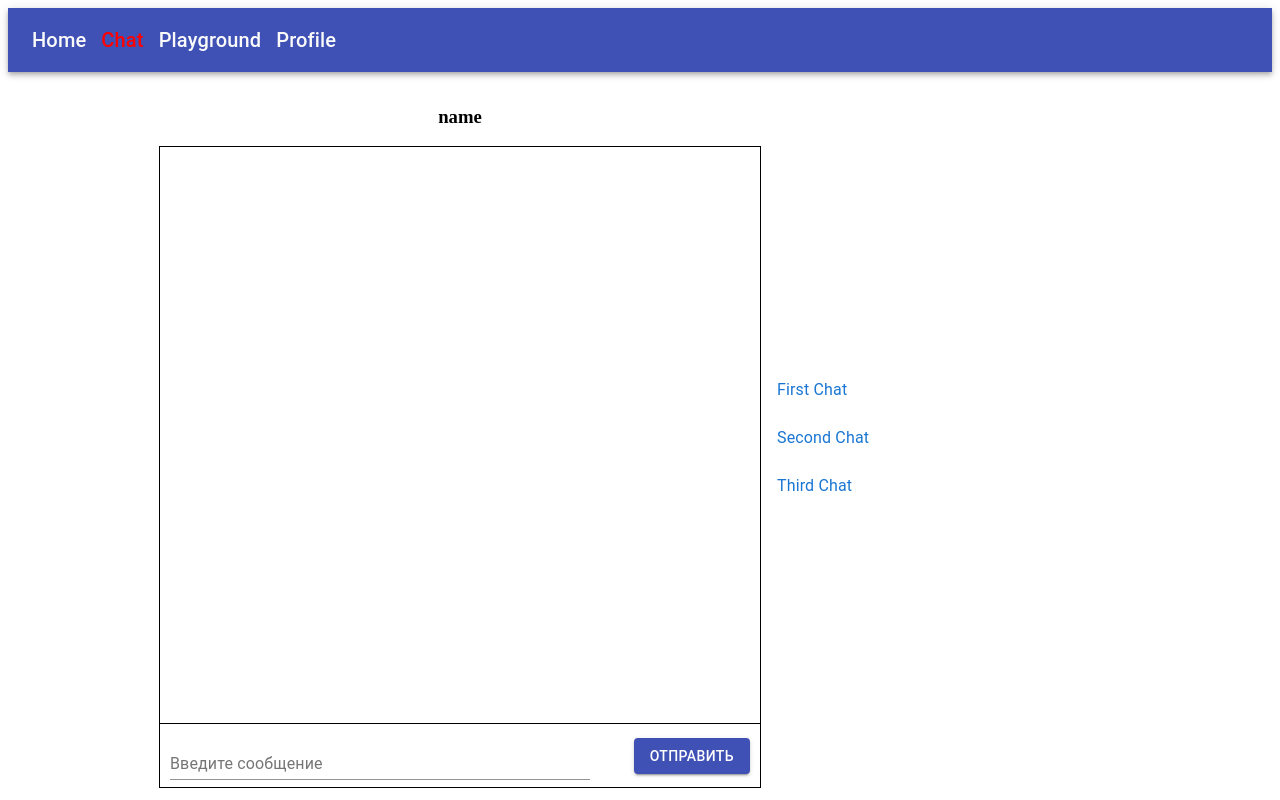
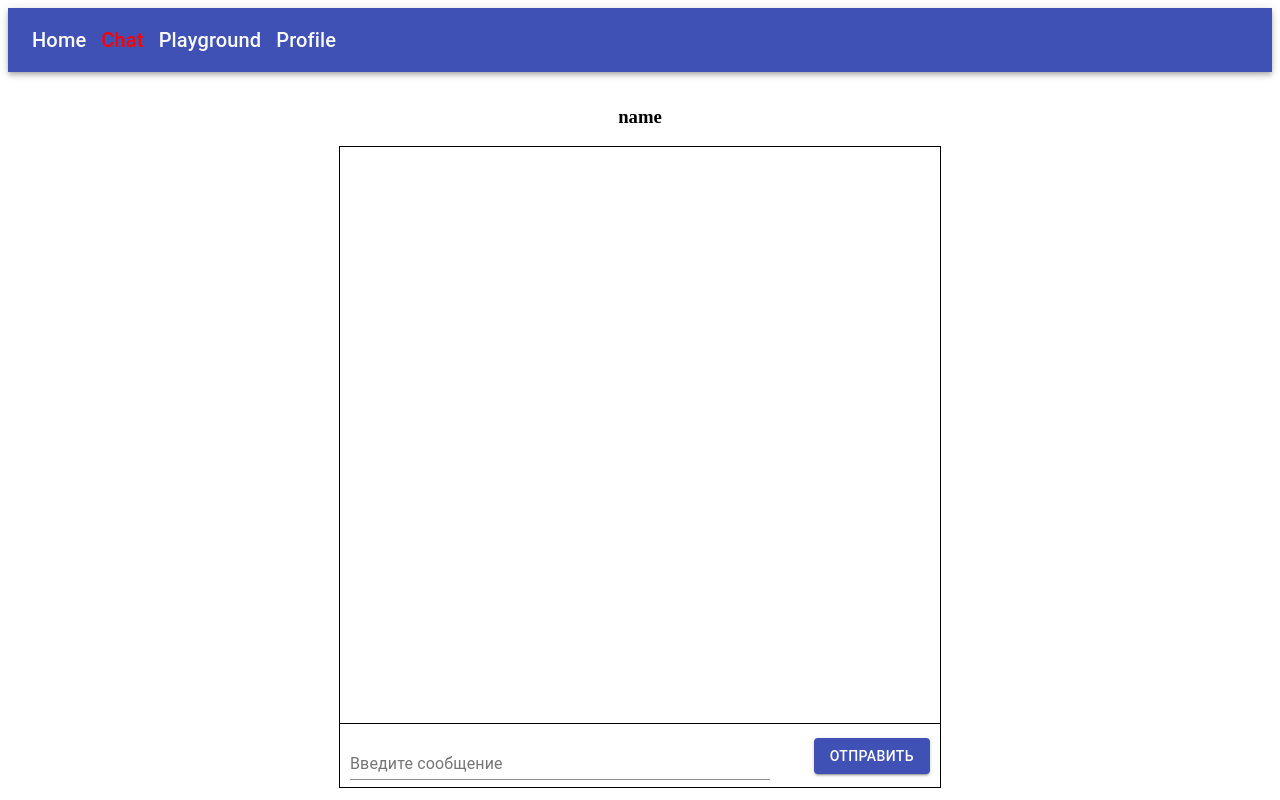
Before and after one commit to nikita1984/reactHomeWork_4, a React (Create React App) app: page /chat in a window 1280 px wide. Built offline with nearby package versions, Linux system fonts and the light colour scheme.

Commit message:
delete component FolderList

```diff
--- a/src/Chat/index.js
+++ b/src/Chat/index.js
@@ -29,12 +29,6 @@ const useStyles = makeStyles((theme) => ({
 function Chat() {
   const [messagesArray, setMessagesArray] = useState([]);
 
-  const chatsAray = [
-    {id: "1", name: "First Chat"},
-    {id: "2", name: "Second Chat"},
-    {id: "3", name: "Third Chat"}
-  ];
-
   const classes = useStyles();
 
   const onSendMessage = (messageText) => {
@@ -57,8 +51,7 @@ function Chat() {
 
   return (
     <div>
-
-      <div className={classes.chatWrapper}>
+        <div className={classes.chatWrapper}>
         <div>
           <h3 className={classes.h3}>name</h3>
           <div className={classes.componentWrapper}>
@@ -66,7 +59,6 @@ function Chat() {
             <MessageInput onSendMessage={onSendMessage} />
           </div>
         </div>
-        <FolderList chatsAray={chatsAray}></FolderList>
       </div>
     </div>
   );
```
